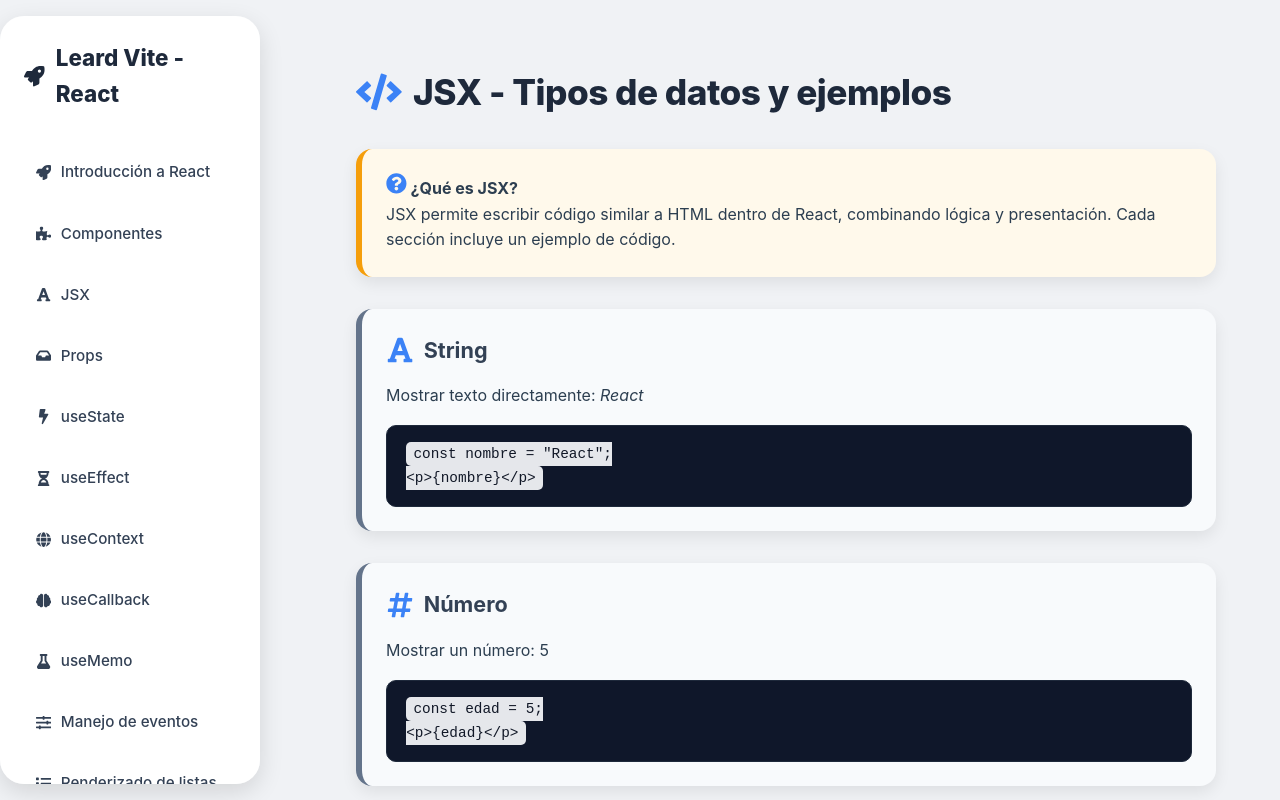
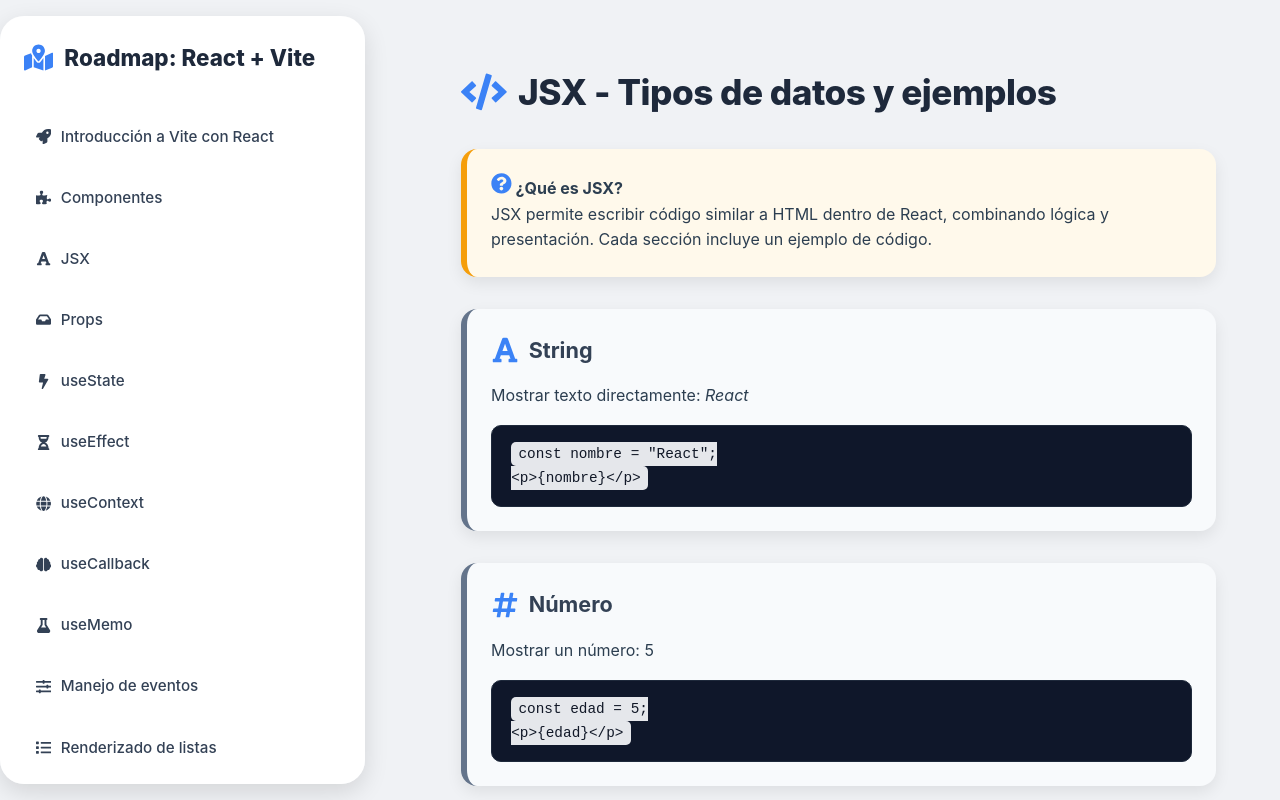
Before and after one commit to PabloGarciaJC/roadmap-vite-react, a React (Vite) app: page /jsx in a window 1280 px wide. Shown: the top 800 px of the page. Built offline with nearby package versions, Linux system fonts and the light colour scheme.

Commit message:
correcion de estilos generales

```diff
--- a/src/components/Sidebar.jsx
+++ b/src/components/Sidebar.jsx
@@ -2,13 +2,13 @@
 import React from "react";
 import { Link } from "react-router-dom";
 import {
-  FaRocket, FaPuzzlePiece, FaFont, FaInbox, FaBolt, FaHourglassHalf,
+  FaMapMarkedAlt, FaRocket, FaPuzzlePiece, FaFont, FaInbox, FaBolt, FaHourglassHalf,
   FaGlobe, FaBrain, FaFlask, FaSlidersH, FaList, FaRoute, FaPenFancy, FaCog
 } from "react-icons/fa";
 
 export default function Sidebar() {
   const links = [
-    { to: "/", label: "Introducción a React", icon: <FaRocket /> },
+    { to: "/", label: "Introducción a Vite con React", icon: <FaRocket /> },
     { to: "/componentes", label: "Componentes", icon: <FaPuzzlePiece /> },
     { to: "/jsx", label: "JSX", icon: <FaFont /> },
     { to: "/props", label: "Props", icon: <FaInbox /> },
@@ -27,7 +27,7 @@ export default function Sidebar() {
   return (
     <div className="sidebar">
       <h2 className="sidebar-title">
-        <FaRocket /> Leard Vite - React
+        <FaMapMarkedAlt className="icon" /> Roadmap: React + Vite
       </h2>
       <ul className="sidebar-links">
         {links.map((link) => (
--- a/src/index.css
+++ b/src/index.css
@@ -30,7 +30,7 @@ body {
 
 /* ===== SIDEBAR ===== */
 .sidebar {
-  width: 260px;
+  width: 365px;
   padding: 1.5rem;
   background-color: #ffffff;
   border-radius: 24px;
```
